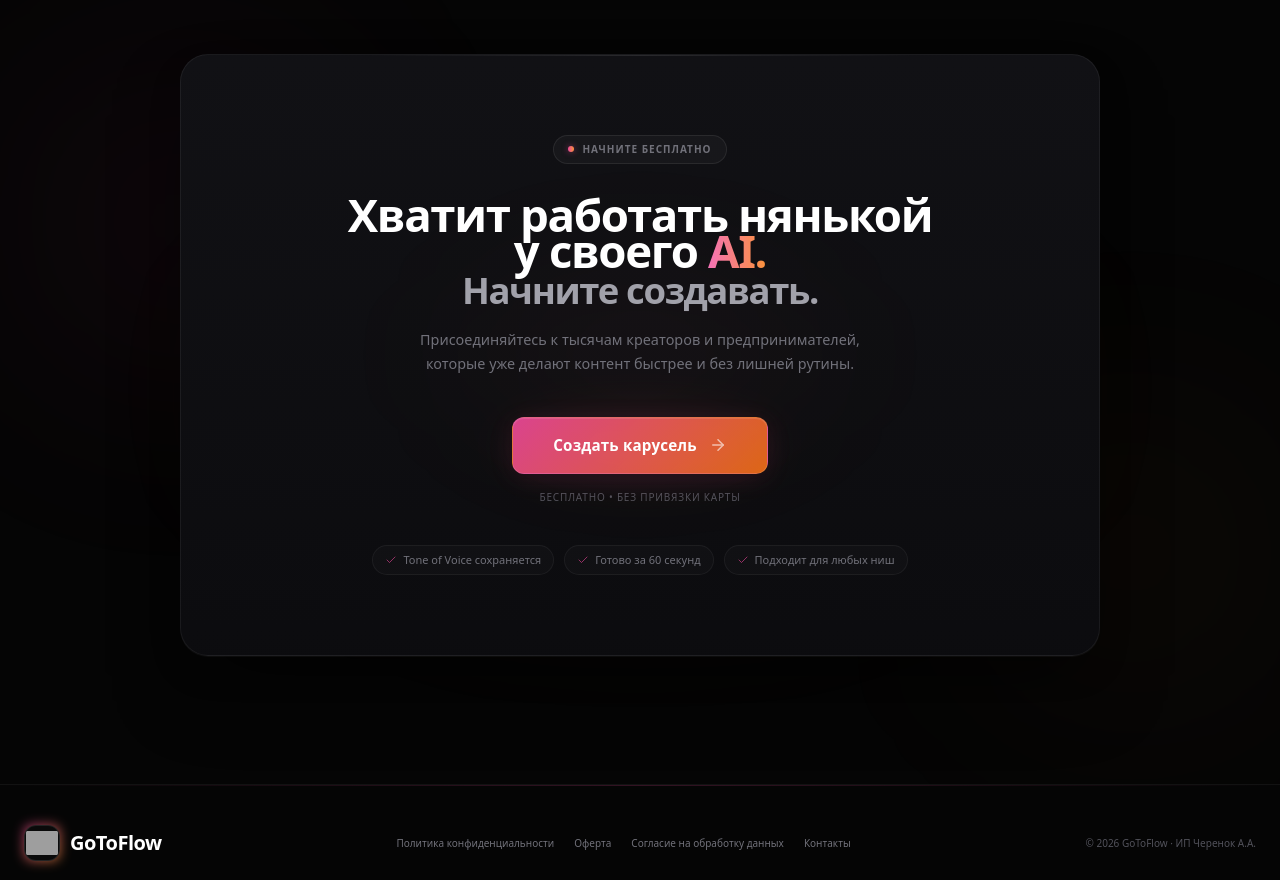
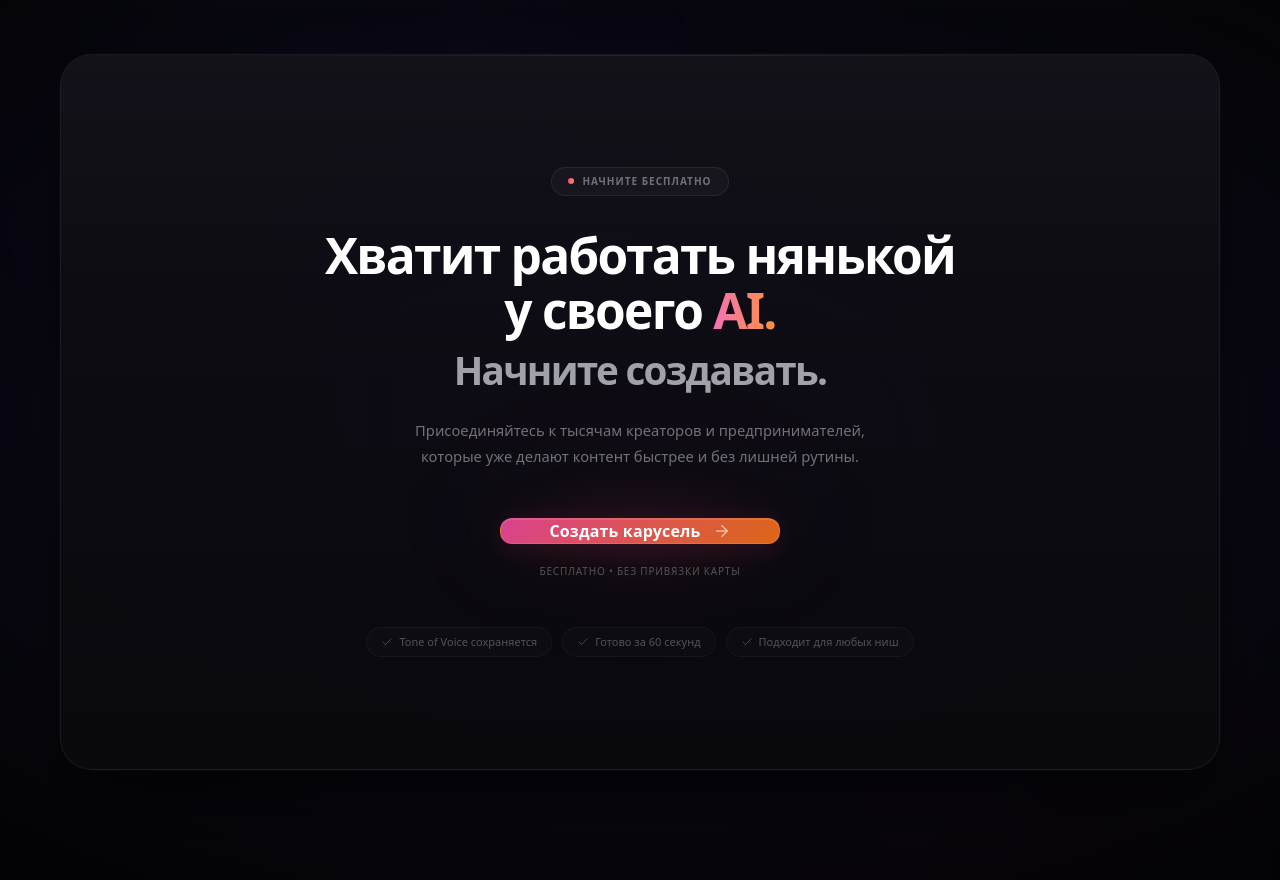
Before and after one commit to matteimikeska49-bot/gtf, a React (Vite) app: page / in a window 1280 px wide. Shown: the part 11120-12000 px from the top of the page. Built offline with nearby package versions, Linux system fonts and the light colour scheme; grey boxes are pictures that could not be loaded.

Commit message:
feat: complete rebuild of BottomCTA — wide format, living background, button-focused

```diff
--- a/src/components/BottomCTA.jsx
+++ b/src/components/BottomCTA.jsx
@@ -1,222 +1,284 @@
-import React, { useState } from 'react';
-import { motion } from 'framer-motion';
+import React, { useState, useRef } from 'react';
+import { motion, useInView } from 'framer-motion';
 import { ArrowRight, Check } from 'lucide-react';
 
-/* ━━━━━━━━━━━━━━━━━━━━━━━━━━━━━━━━━━━━━━━━━━━
-   BottomCTA — Premium wide-format conversion block
-   ━━━━━━━━━━━━━━━━━━━━━━━━━━━━━━━━━━━━━━━━━━━ */
+/* ━━━━━━━━━━━━━━━━━━━━━━━━━━━━━━━━━━━━━━━━━━━━━━━━━━
+   BottomCTA — Final conversion block
+   Wide-format, deep glass, button-focused
+   ━━━━━━━━━━━━━━━━━━━━━━━━━━━━━━━━━━━━━━━━━━━━━━━━━━ */
 
-const TRUST_ITEMS = [
+const TRUST = [
   'Tone of Voice сохраняется',
   'Готово за 60 секунд',
   'Подходит для любых ниш',
 ];
 
+/* ── Stagger animation presets ── */
+const stagger = (i) => ({
+  initial: { opacity: 0, y: 22 },
+  animate: { opacity: 1, y: 0 },
+  transition: { duration: 0.7, delay: 0.12 * i, ease: [0.25, 1, 0.5, 1] },
+});
+
 export const BottomCTA = () => {
-  const [hovered, setHovered] = useState(false);
+  const [btnHover, setBtnHover] = useState(false);
+  const ref = useRef(null);
+  const inView = useInView(ref, { once: true, margin: '-100px' });
 
   return (
-    <section className="relative w-full overflow-hidden bg-[#050505] isolate py-24 md:py-32 px-5">
+    <section
+      ref={ref}
+      className="relative w-full overflow-hidden isolate"
+      style={{ background: '#040406' }}
+    >
+      {/* ═══════════════════════════════════
+          LAYER 0 — Living gradient background
+          ═══════════════════════════════════ */}
 
-      {/* ═══ BACKGROUND ORBS ═══ */}
-
-      {/* Orb — left, soft pink */}
-      <motion.div
-        animate={{
-          x: [0, 20, -10, 15, 0],
-          y: [0, -18, 12, -8, 0],
-        }}
-        transition={{ duration: 24, repeat: Infinity, ease: 'easeInOut' }}
-        className="absolute top-[10%] -left-[5%] w-[450px] h-[450px] rounded-full pointer-events-none"
+      {/* Deep blue base wash */}
+      <div
+        className="absolute inset-0 pointer-events-none"
         style={{
-          background: 'radial-gradient(circle, rgba(236,72,153,0.1) 0%, transparent 65%)',
-          filter: 'blur(120px)',
+          background: 'radial-gradient(ellipse 80% 60% at 50% 50%, rgba(15,12,35,1) 0%, rgba(4,4,6,1) 100%)',
         }}
       />
 
-      {/* Orb — right, warm orange */}
+      {/* Orb A — upper-left: deep indigo/blue */}
       <motion.div
         animate={{
-          x: [0, -15, 20, -8, 0],
-          y: [0, 14, -16, 10, 0],
+          x: [0, 25, -12, 18, 0],
+          y: [0, -20, 8, -14, 0],
+          opacity: [0.5, 0.65, 0.45, 0.6, 0.5],
         }}
-        transition={{ duration: 28, repeat: Infinity, ease: 'easeInOut', delay: 2 }}
-        className="absolute bottom-[5%] -right-[5%] w-[400px] h-[400px] rounded-full pointer-events-none"
+        transition={{ duration: 20, repeat: Infinity, ease: 'easeInOut' }}
+        className="absolute -top-[8%] left-[5%] w-[500px] h-[500px] rounded-full pointer-events-none"
         style={{
-          background: 'radial-gradient(circle, rgba(251,146,60,0.08) 0%, transparent 65%)',
-          filter: 'blur(120px)',
+          background: 'radial-gradient(circle, rgba(79,70,229,0.15) 0%, rgba(79,70,229,0.02) 55%, transparent 70%)',
+          filter: 'blur(140px)',
         }}
       />
 
-      {/* ═══ MAIN CARD ═══ */}
+      {/* Orb B — lower-right: warm rose/orange */}
       <motion.div
-        initial={{ opacity: 0, y: 40 }}
-        whileInView={{ opacity: 1, y: 0 }}
-        viewport={{ once: true, margin: '-60px' }}
+        animate={{
+          x: [0, -18, 22, -10, 0],
+          y: [0, 15, -18, 10, 0],
+          opacity: [0.35, 0.5, 0.3, 0.45, 0.35],
+        }}
+        transition={{ duration: 25, repeat: Infinity, ease: 'easeInOut', delay: 3 }}
+        className="absolute -bottom-[10%] right-[2%] w-[450px] h-[450px] rounded-full pointer-events-none"
+        style={{
+          background: 'radial-gradient(circle, rgba(236,72,153,0.1) 0%, rgba(251,146,60,0.04) 50%, transparent 70%)',
+          filter: 'blur(150px)',
+        }}
+      />
+
+      {/* Orb C — center: soft violet */}
+      <motion.div
+        animate={{
+          scale: [1, 1.06, 0.97, 1.03, 1],
+          opacity: [0.25, 0.38, 0.22, 0.32, 0.25],
+        }}
+        transition={{ duration: 16, repeat: Infinity, ease: 'easeInOut', delay: 1 }}
+        className="absolute top-1/2 left-1/2 -translate-x-1/2 -translate-y-1/2 w-[700px] h-[400px] rounded-full pointer-events-none"
+        style={{
+          background: 'radial-gradient(ellipse, rgba(139,92,246,0.08) 0%, transparent 65%)',
+          filter: 'blur(130px)',
+        }}
+      />
+
+      {/* ═══════════════════════════════════
+          CARD
+          ═══════════════════════════════════ */}
+      <div className="relative z-10 max-w-[1200px] mx-auto px-5 py-24 md:py-32">
+        <motion.div
+          initial={{ opacity: 0, y: 35 }}
+          animate={inView ? { opacity: 1, y: 0 } : {}}
           transition={{ duration: 0.9, ease: [0.16, 1, 0.3, 1] }}
-        className="relative z-10 max-w-[920px] mx-auto"
+          className="relative"
         >
-        {/* Ambient glow behind card — creates floating effect */}
-        <div
-          className="absolute -inset-6 rounded-[2.5rem] pointer-events-none"
+          {/* Card ambient glow — float effect */}
+          <motion.div
+            animate={{
+              opacity: [0.5, 0.7, 0.5],
+              scale: [0.98, 1.02, 0.98],
+            }}
+            transition={{ duration: 6, repeat: Infinity, ease: 'easeInOut' }}
+            className="absolute -inset-4 md:-inset-6 rounded-[2.5rem] pointer-events-none"
             style={{
-            background: 'radial-gradient(ellipse 80% 70% at 50% 55%, rgba(236,72,153,0.05) 0%, rgba(251,146,60,0.025) 40%, transparent 70%)',
-            filter: 'blur(40px)',
+              background: 'radial-gradient(ellipse 70% 60% at 50% 55%, rgba(139,92,246,0.06) 0%, rgba(236,72,153,0.03) 40%, transparent 70%)',
+              filter: 'blur(45px)',
             }}
           />
 
           {/* Card surface */}
           <div
-          className="relative rounded-[1.75rem] overflow-hidden"
+            className="relative rounded-[1.5rem] md:rounded-[2rem] overflow-hidden"
             style={{
-            background: 'linear-gradient(180deg, rgba(18,18,22,0.95) 0%, rgba(12,12,15,0.98) 100%)',
+              background: 'linear-gradient(180deg, rgba(16,15,22,0.92) 0%, rgba(10,9,14,0.96) 100%)',
+              backdropFilter: 'blur(60px) saturate(1.2)',
+              WebkitBackdropFilter: 'blur(60px) saturate(1.2)',
               border: '1px solid rgba(255,255,255,0.06)',
               boxShadow: `
-              0 1px 0 rgba(255,255,255,0.04),
-              0 40px 80px -20px rgba(0,0,0,0.5),
-              0 16px 40px -12px rgba(0,0,0,0.3)
+                0 0 0 0.5px rgba(255,255,255,0.03),
+                0 50px 100px -25px rgba(0,0,0,0.5),
+                0 20px 50px -15px rgba(0,0,0,0.35)
               `,
             }}
           >
-          {/* Top edge light — thin refraction line */}
-          <div className="absolute top-0 left-[20%] right-[20%] h-px bg-gradient-to-r from-transparent via-white/[0.1] to-transparent" />
+            {/* Top-light refraction line */}
+            <div className="absolute top-0 inset-x-[15%] h-px bg-gradient-to-r from-transparent via-white/[0.09] to-transparent" />
 
-          {/* Inner subtle glow — centered behind content, no noise */}
+            {/* Subtle top-down light wash */}
             <div
-            className="absolute top-[30%] left-1/2 -translate-x-1/2 w-[50%] h-[40%] pointer-events-none"
+              className="absolute inset-0 pointer-events-none"
               style={{
-              background: 'radial-gradient(ellipse, rgba(236,72,153,0.04) 0%, rgba(251,146,60,0.02) 50%, transparent 80%)',
-              filter: 'blur(60px)',
+                background: 'linear-gradient(180deg, rgba(255,255,255,0.02) 0%, transparent 35%)',
+              }}
+            />
+
+            {/* Inner focal glow — draws eye to center/button */}
+            <div
+              className="absolute bottom-[20%] left-1/2 -translate-x-1/2 w-[40%] h-[30%] pointer-events-none"
+              style={{
+                background: 'radial-gradient(ellipse, rgba(236,72,153,0.04) 0%, transparent 70%)',
+                filter: 'blur(50px)',
               }}
             />
 
             {/* ─── CONTENT ─── */}
-          <div className="relative z-10 px-8 py-14 sm:px-14 sm:py-16 md:px-20 md:py-20 flex flex-col items-center text-center">
+            <div className="relative z-10 px-8 py-16 sm:px-12 sm:py-20 md:px-20 md:py-24 lg:px-28 lg:py-28 flex flex-col items-center text-center">
 
-            {/* 1. Pill label */}
+              {/* 1 — Pill */}
               <motion.div
-              initial={{ opacity: 0, y: 12 }}
-              whileInView={{ opacity: 1, y: 0 }}
-              viewport={{ once: true }}
-              transition={{ duration: 0.5, delay: 0.1 }}
-              className="inline-flex items-center gap-2 px-3.5 py-1.5 rounded-full border border-white/[0.08] bg-white/[0.03] mb-8"
+                {...(inView ? stagger(0) : { initial: stagger(0).initial })}
+                animate={inView ? stagger(0).animate : stagger(0).initial}
+                transition={stagger(0).transition}
+                className="inline-flex items-center gap-2 px-4 py-1.5 rounded-full border border-white/[0.07] bg-white/[0.03] mb-8"
               >
-              <span className="w-1.5 h-1.5 rounded-full bg-gradient-to-r from-pink-500 to-orange-400 shadow-[0_0_6px_rgba(236,72,153,0.5)]" />
+                <span className="relative flex h-1.5 w-1.5">
+                  <span className="animate-ping absolute inline-flex h-full w-full rounded-full bg-pink-400/60" />
+                  <span className="relative inline-flex rounded-full h-1.5 w-1.5 bg-gradient-to-r from-pink-500 to-orange-400" />
+                </span>
                 <span className="text-[10px] font-semibold text-zinc-500 tracking-[0.1em] uppercase">
                   Начните бесплатно
                 </span>
               </motion.div>
 
-            {/* 2. Headline */}
+              {/* 2 — Headline */}
               <motion.h2
-              initial={{ opacity: 0, y: 18 }}
-              whileInView={{ opacity: 1, y: 0 }}
-              viewport={{ once: true }}
-              transition={{ duration: 0.7, delay: 0.15 }}
-              className="text-[1.65rem] sm:text-3xl md:text-[2.5rem] lg:text-[2.85rem] font-bold text-white tracking-[-0.03em] leading-[1.15] mb-5"
+                {...(inView ? stagger(1) : { initial: stagger(1).initial })}
+                animate={inView ? stagger(1).animate : stagger(1).initial}
+                transition={stagger(1).transition}
+                className="text-[1.6rem] sm:text-[2rem] md:text-[2.6rem] lg:text-[3.1rem] font-bold text-white tracking-[-0.035em] leading-[1.12] mb-6 max-w-2xl"
               >
-              Хватит работать нянькой{' '}
-              <br className="hidden sm:block" />
+                Хватит работать нянькой
+                <br />
                 у своего{' '}
                 <span className="text-gradient-brand">AI.</span>
                 <br />
-              <span className="text-zinc-400 font-semibold text-[0.8em]">
+                <span className="text-zinc-400 font-semibold" style={{ fontSize: '0.78em' }}>
                   Начните создавать.
                 </span>
               </motion.h2>
 
-            {/* 3. Subheadline */}
+              {/* 3 — Sub */}
               <motion.p
-              initial={{ opacity: 0, y: 12 }}
-              whileInView={{ opacity: 1, y: 0 }}
-              viewport={{ once: true }}
-              transition={{ duration: 0.6, delay: 0.25 }}
-              className="text-sm md:text-[0.9rem] text-zinc-500 max-w-md leading-[1.7] font-medium mb-10"
+                {...(inView ? stagger(2) : { initial: stagger(2).initial })}
+                animate={inView ? stagger(2).animate : stagger(2).initial}
+                transition={stagger(2).transition}
+                className="text-sm md:text-[0.92rem] text-zinc-500 max-w-lg leading-[1.75] font-medium mb-12"
               >
                 Присоединяйтесь к тысячам креаторов и предпринимателей,
                 которые уже делают контент быстрее и без лишней рутины.
               </motion.p>
 
-            {/* 4. CTA Button */}
+              {/* 4 — BUTTON (main focus) */}
               <motion.div
-              initial={{ opacity: 0, y: 12 }}
-              whileInView={{ opacity: 1, y: 0 }}
-              viewport={{ once: true }}
-              transition={{ duration: 0.6, delay: 0.3 }}
-              className="relative group mb-4"
+                {...(inView ? stagger(3) : { initial: stagger(3).initial })}
+                animate={inView ? stagger(3).animate : stagger(3).initial}
+                transition={stagger(3).transition}
+                className="relative group mb-5"
               >
-              {/* Button ambient glow — breathing */}
+                {/* Breathing glow */}
                 <motion.div
                   animate={
-                  hovered
-                    ? { opacity: 0.75, scale: 1.18 }
-                    : { opacity: [0.2, 0.38, 0.2], scale: [0.96, 1.06, 0.96] }
+                    btnHover
+                      ? { opacity: 0.8, scale: 1.22 }
+                      : { opacity: [0.18, 0.35, 0.18], scale: [0.95, 1.08, 0.95] }
                   }
                   transition={
-                  hovered
+                    btnHover
                       ? { duration: 0.3 }
                       : { duration: 5, repeat: Infinity, ease: 'easeInOut' }
                   }
-                className="absolute -inset-4 rounded-2xl pointer-events-none"
+                  className="absolute -inset-5 md:-inset-6 rounded-2xl pointer-events-none"
                   style={{
-                  background: 'radial-gradient(ellipse, rgba(236,72,153,0.3) 0%, rgba(251,146,60,0.15) 50%, transparent 75%)',
-                  filter: 'blur(20px)',
+                    background: 'radial-gradient(ellipse, rgba(236,72,153,0.35) 0%, rgba(249,115,22,0.18) 45%, transparent 72%)',
+                    filter: 'blur(24px)',
                   }}
                 />
 
                 <button
-                onMouseEnter={() => setHovered(true)}
-                onMouseLeave={() => setHovered(false)}
-                className="relative z-10 flex items-center justify-center gap-3 px-10 py-4 rounded-xl font-semibold text-white text-[0.95rem] overflow-hidden cursor-pointer transition-all duration-500 ease-out"
+                  onMouseEnter={() => setBtnHover(true)}
+                  onMouseLeave={() => setBtnHover(false)}
+                  className="relative z-10 flex items-center justify-center gap-3 px-12 py-4.5 rounded-xl font-semibold text-white text-base overflow-hidden cursor-pointer"
                   style={{
                     background: 'linear-gradient(135deg, rgba(236,72,153,0.92) 0%, rgba(249,115,22,0.88) 100%)',
                     border: '1px solid rgba(255,255,255,0.12)',
-                  boxShadow: hovered
-                    ? '0 12px 48px rgba(236,72,153,0.35), 0 4px 16px rgba(249,115,22,0.2), inset 0 1px 0 rgba(255,255,255,0.18)'
-                    : '0 4px 24px rgba(236,72,153,0.12), 0 2px 8px rgba(0,0,0,0.3), inset 0 1px 0 rgba(255,255,255,0.1)',
-                  transform: hovered ? 'translateY(-2px) scale(1.03)' : 'translateY(0) scale(1)',
+                    boxShadow: btnHover
+                      ? '0 14px 50px rgba(236,72,153,0.4), 0 6px 20px rgba(249,115,22,0.2), inset 0 1px 0 rgba(255,255,255,0.2)'
+                      : '0 4px 24px rgba(236,72,153,0.15), 0 2px 10px rgba(0,0,0,0.35), inset 0 1px 0 rgba(255,255,255,0.1)',
+                    transform: btnHover ? 'translateY(-2px) scale(1.03)' : 'translateY(0) scale(1)',
+                    transition: 'all 0.45s cubic-bezier(0.25, 1, 0.5, 1)',
                   }}
                 >
-                {/* Shimmer pass */}
+                  {/* Shimmer */}
                   <motion.div
-                  animate={{ x: ['-300%', '500%'] }}
-                  transition={{ duration: 2.2, repeat: Infinity, ease: 'easeInOut', repeatDelay: 6 }}
+                    animate={{ x: ['-280%', '480%'] }}
+                    transition={{ duration: 2.4, repeat: Infinity, ease: 'easeInOut', repeatDelay: 5 }}
                     className="absolute inset-0 z-20 pointer-events-none"
                   >
-                  <div className="w-[16%] h-full skew-x-[-18deg] bg-gradient-to-r from-transparent via-white/[0.16] to-transparent" />
+                    <div className="w-[15%] h-full skew-x-[-16deg] bg-gradient-to-r from-transparent via-white/[0.18] to-transparent" />
                   </motion.div>
 
                   <span className="relative z-30 tracking-[0.01em]">Создать карусель</span>
-                <ArrowRight className="relative z-30 w-[18px] h-[18px] opacity-60 group-hover:opacity-100 group-hover:translate-x-1 transition-all duration-300" />
+                  <ArrowRight
+                    className="relative z-30 w-[18px] h-[18px] transition-all duration-300"
+                    style={{
+                      opacity: btnHover ? 1 : 0.6,
+                      transform: btnHover ? 'translateX(3px)' : 'translateX(0)',
+                    }}
+                  />
                 </button>
               </motion.div>
 
-            {/* 5. Trust text under button */}
+              {/* 5 — Micro-trust */}
               <motion.p
-              initial={{ opacity: 0 }}
-              whileInView={{ opacity: 1 }}
-              viewport={{ once: true }}
-              transition={{ duration: 0.5, delay: 0.4 }}
-              className="text-[10px] text-zinc-600 font-medium tracking-[0.08em] uppercase mb-10"
+                {...(inView ? stagger(4) : { initial: stagger(4).initial })}
+                animate={inView ? stagger(4).animate : stagger(4).initial}
+                transition={stagger(4).transition}
+                className="text-[10px] text-zinc-600 font-medium tracking-[0.08em] uppercase mb-12"
               >
                 Бесплатно • Без привязки карты
               </motion.p>
 
-            {/* 6. Trust badges — compact, clean */}
+              {/* 6 — Trust pills */}
               <motion.div
-              initial={{ opacity: 0, y: 8 }}
-              whileInView={{ opacity: 1, y: 0 }}
-              viewport={{ once: true }}
-              transition={{ duration: 0.6, delay: 0.5 }}
+                {...(inView ? stagger(5) : { initial: stagger(5).initial })}
+                animate={inView ? stagger(5).animate : stagger(5).initial}
+                transition={stagger(5).transition}
                 className="flex flex-wrap justify-center gap-2.5"
               >
-              {TRUST_ITEMS.map((label) => (
+                {TRUST.map((text) => (
                   <div
-                  key={label}
-                  className="flex items-center gap-1.5 px-3 py-1.5 rounded-full border border-white/[0.05] bg-white/[0.02]"
+                    key={text}
+                    className="group/pill flex items-center gap-1.5 px-3.5 py-[6px] rounded-full border border-white/[0.04] bg-white/[0.015] hover:border-white/[0.08] hover:bg-white/[0.03] transition-all duration-300 cursor-default"
                   >
-                  <Check className="w-3 h-3 text-pink-500/60 shrink-0" />
-                  <span className="text-[10px] sm:text-[11px] text-zinc-500 font-medium whitespace-nowrap">{label}</span>
+                    <Check className="w-3 h-3 text-pink-500/50 group-hover/pill:text-pink-400/70 transition-colors duration-300 shrink-0" />
+                    <span className="text-[10px] sm:text-[11px] text-zinc-600 group-hover/pill:text-zinc-400 font-medium transition-colors duration-300 whitespace-nowrap">
+                      {text}
+                    </span>
                   </div>
                 ))}
               </motion.div>
@@ -224,7 +286,7 @@ export const BottomCTA = () => {
             </div>
           </div>
         </motion.div>
-
+      </div>
     </section>
   );
 };
```
Lines whose indentation alone changed are shown as unchanged.
